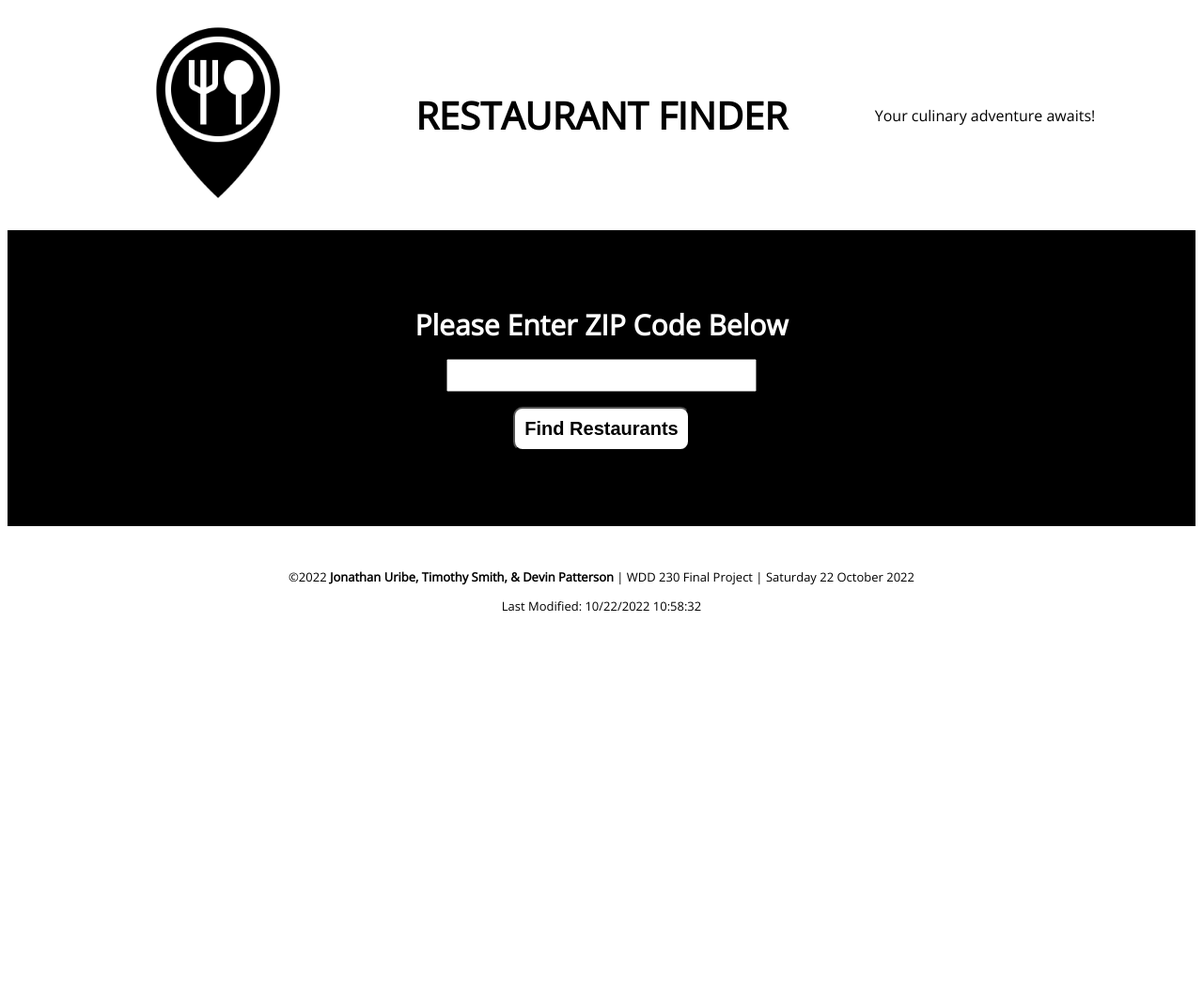
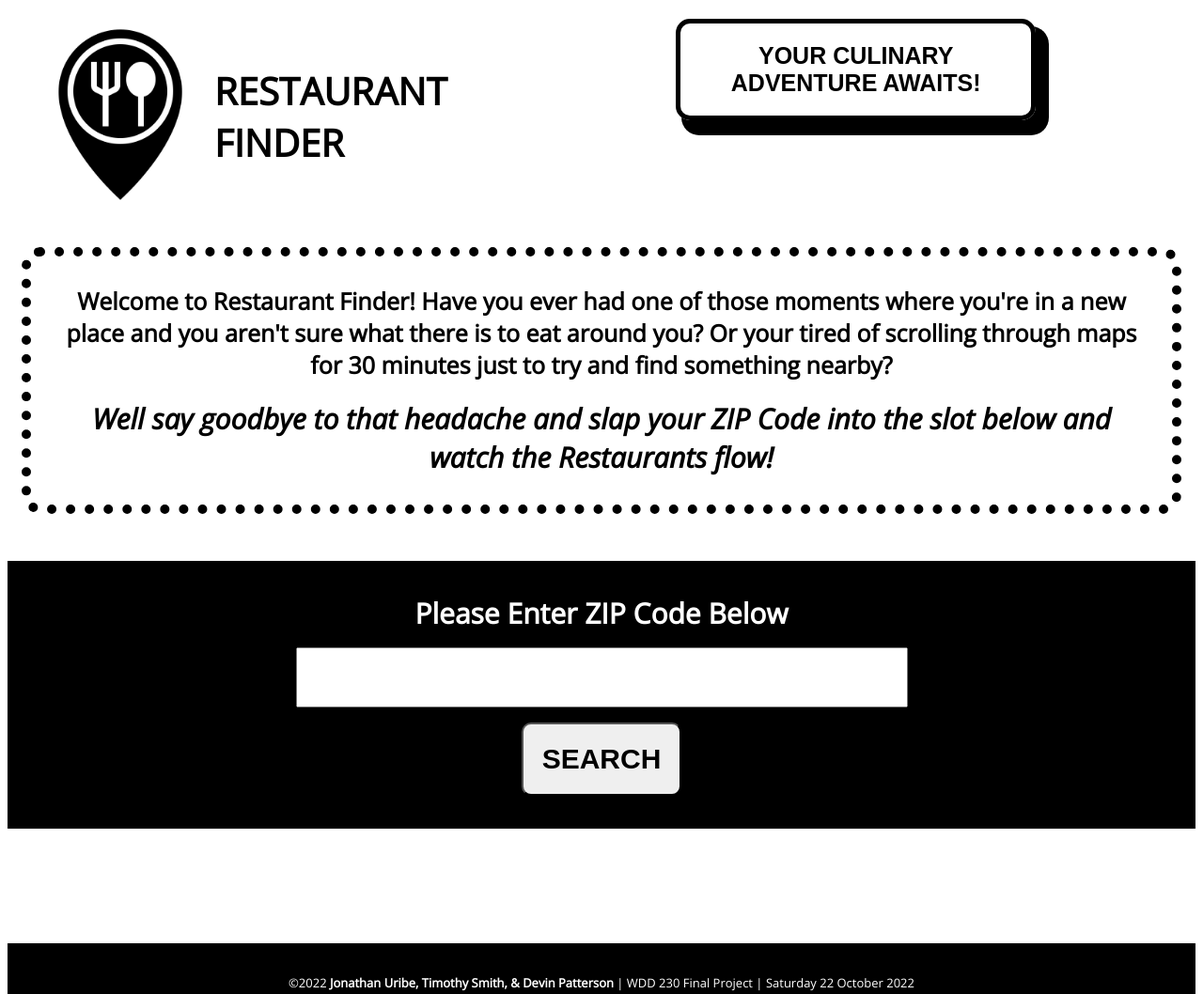
Before and after one commit to DPatter52/WDD-330-Portfolio-Project, a website: page index.html in a window 1280 px wide. Shown: the top 1058 px of the page at 94% size. Before the commit the page ends 800 px from the top, so only its background shows below. Drawn offline with nearby package versions, Linux system fonts and the light colour scheme.

Commit message:
Huge update to javascript and css

```diff
--- a/css/main.css
+++ b/css/main.css
@@ -1,58 +1,87 @@
 /* Animation css */
 
-/* .animation {
+.animation {
+  text-align: center;
   animation-duration: 5s;
   animation-name: slidein;
   animation-iteration-count: infinite;
-    font-size: 30px;
+  font-size: 25px;
+  padding: 20px;
+  border-radius: 15px;
+  font-family: sans-serif;
+  font-weight: 700;
+  margin-left: 150px;
+  margin-right: 150px;
+  box-shadow: 10px 12px 0px 4px;
+  border: solid black 5px;
 }
 
 @keyframes slidein {
   0% {
+    margin-bottom: 100px;
+    margin-top: 0%;
+  }
+  50% {
+    margin-top: 100px;
     margin-bottom: 0%;
   }
-    50% {
-      margin-top: 250px;
+  100% {
+    margin-bottom: 100px;
+    margin-top: 0%;
   }
-    100% {
-      margin-bottom: 0%;
 }
 
-  } */
-
 html {
-    font-family: 'Open Sans', sans-serif;
+  font-family: "Open Sans", sans-serif;
 }
 
 header {
   display: grid;
-    grid-template-columns: 1fr 1fr 1fr;
+  grid-template-columns: 0.3fr 1fr 2fr;
   align-items: center;
-    justify-items: center;
   margin: 20px;
 }
 
-.title{
+.title {
   font-size: 40px;
   font-weight: 600;
+  width: 100px;
 }
 
 main {
   align-items: center;
   align-content: center;
   justify-content: center;
-    background-color: rgb(0, 0, 0);
   margin-bottom: 2rem;
-    padding: 5rem;
-    /* border-radius: solid black 20px; */
 }
 
-#zipcode{
+.opening_para {
+    font-size: 25px;
+    font-weight: 600;
+    margin: 15px;
+    margin-bottom: 20px;
+    padding: 30px;
+    text-align: center;
+    border: dotted black 10px;
+    border-radius: 20px;
+}
+
+.para_part2 {
+    font-size: 30px;
+    margin-top: 20px;
+    font-style: oblique;
+}
+
+#zipcode {
   display: flex;
   flex-direction: column;
   justify-content: center;
   align-items: center;
   row-gap: 1em;
+  background-color: rgb(0, 0, 0);
+  margin-top: 50px;
+  padding-top: 35px;
+  padding-bottom: 35px;
 }
 
 .userinput {
@@ -62,20 +91,20 @@ main {
 }
 
 #userinput {
-    font-size: 25px;
+  font-size: 50px;
+  text-align: center;
   outline: none;
 }
 
 .userinput_button {
-    font-size: 20px;
-    padding: .5em;
+  font-size: 30px;
+  padding: 20px;
   border-radius: 10px;
-    background-color: rgb(255, 255, 255);
   font-weight: 600;
 }
 
 .userinput_button:hover {
-    background-color: rgb(248, 77, 77);
+  background-color: #bababa;
   color: rgb(0, 0, 0);
   cursor: pointer;
 }
@@ -85,32 +114,68 @@ main {
   color: black;
 }
 
+.divider {
+  background-color: white;
+}
 
-#Restaurants{
+#cards {
+  display: grid;
+  grid-template-columns: repeat(2, 1fr);
+  grid-auto-rows: 400px;
+  margin-top: 50px;
+  padding: 20px;
+  gap: 20px;
+}
+
+#cards section {
+  display: grid;
+  border: solid black 5px;
+  border-radius: 10px;
+  padding: 15px;
+}
+
+h2 {
+  background-color: black;
+  font-size: 30px;
+  color: white;
+  padding: 20px;
+  border-radius: 10px;
+}
+
+section p1,
+p2,
+p3,
+p4 {
+  margin-left: 60px;
+  font-size: 22px;
+}
+
+#Restaurants {
   display: flex;
   justify-content: center;
   column-gap: 15rem;
 }
 
-div article{
+div article {
   border-style: solid;
   justify-content: center;
-
 }
 
-.assignment{
+.assignment {
   display: flex;
   justify-content: center;
 }
 
-#last_modification{
+#last_modification {
   display: flex;
   flex-direction: row;
   justify-content: center;
-
 }
 
 footer {
   font-size: small;
   text-align: center;
+  padding: 20px;
+  background-color: black;
+  color: white;
 }
--- a/index.html
+++ b/index.html
@@ -1,44 +1,73 @@
 <!DOCTYPE html>
 <html lang="en">
   <head>
+    <meta charset="UTF-8" />
+    <meta name="viewport" content="width=device-width, initial-scale=1.0" />
+    <meta name="description" content="WDD 330: Final Portfolio Project - Restaurant Finder">
     <title>Resturant Finder</title>
-        <meta charset="UTF-8">
-        <meta name="viewport" content="width=device-width, initial-scale=1.0">
-        <link rel="stylesheet" href="css/main.css">
-        <link rel="preconnect" href="https://fonts.googleapis.com">
-        <link rel="preconnect" href="https://fonts.gstatic.com" crossorigin>
-        <link href="https://fonts.googleapis.com/css2?family=Open+Sans:ital@0;1&display=swap" rel="stylesheet">
-        <link rel="stylesheet" href="https://cdnjs.cloudflare.com/ajax/libs/animate.css/4.1.1/animate.min.css"/>
+    <link rel="stylesheet" href="css/main.css" />
+    <link rel="preconnect" href="https://fonts.googleapis.com" />
+    <link rel="preconnect" href="https://fonts.gstatic.com" crossorigin />
+    <link
+      href="https://fonts.googleapis.com/css2?family=Open+Sans:ital@0;1&display=swap"
+      rel="stylesheet"
+    />
+    <link
+      rel="stylesheet"
+      href="https://cdnjs.cloudflare.com/ajax/libs/animate.css/4.1.1/animate.min.css"
+    />
   </head>
   <body>
     <header>
       <div class="header-logo">
-                <picture class="logo"><img src="images/restaurant-min.png" width="200" alt="Logo" ></picture>
+        <picture class="logo"
+          ><img src="images/restaurant-min.png" width="200" alt="Logo"
+        /></picture>
       </div>
       <div class="title">RESTAURANT FINDER</div>
-            <div class="animation">
-                    Your culinary adventure awaits!
-            </div>
+      <div class="animation">YOUR CULINARY ADVENTURE AWAITS!</div>
     </header>
     <main>
-            <div id="zipcode">
-                <label class="userinput" for="userinput">Please Enter ZIP Code Below</label>
-                <input type="text" id="userinput" name="userinput" required>
-                <button class="userinput_button" onclick='getRestaurants()'>Find Restaurants</button>
+      <section class="opening_para">
+        <div class="para_part1">
+          Welcome to Restaurant Finder! Have you ever had one of those moments
+          where you're in a new place and you aren't sure what there is to eat
+          around you? Or your tired of scrolling through maps for 30 minutes
+          just to try and find something nearby?
         </div>
 
+        <div class="para_part2">
+          Well say goodbye to that headache and slap your ZIP Code into the slot
+          below and watch the Restaurants flow!
+        </div>
+      </section>
+
+      <div id="zipcode">
+        <label class="userinput" for="userinput"
+          >Please Enter ZIP Code Below</label
+        >
+        <input type="text" id="userinput" name="userinput" required />
+        <button class="userinput_button" onclick="getRestaurants()">
+          SEARCH
+        </button>
+      </div>
+
+      <section class="divider"></section>
+
       <section id="cards"></section>
-
     </main>
     <footer>
       <div class="assignment">
-                <p class="assignmentLine">&copy;<span id="year"></span>  <strong>Jonathan Uribe, Timothy Smith, & Devin Patterson</strong> | WDD 230 Final Project | <span id="currentdate"></span></p>
+        <p class="assignmentLine">
+          &copy;<span id="year"></span>
+          <strong>Jonathan Uribe, Timothy Smith, & Devin Patterson</strong> |
+          WDD 230 Final Project | <span id="currentdate"></span>
+        </p>
       </div>
 
       <div id="last_modification">
         <script id="last" src="js/date.js"></script>
       </div>
-
     </footer>
     <script src="js/cards.js"></script>
   </body>
--- a/js/cards.js
+++ b/js/cards.js
@@ -1,37 +1,39 @@
-
-let key = "3a94406d73mshb1d2ba951df67fbp13b018jsn2a0cc1fd637f"
-const cards = document.querySelector('.cards');
+let key = "3a94406d73mshb1d2ba951df67fbp13b018jsn2a0cc1fd637f";
+const cards = document.getElementById("cards");
 
 function getRestaurants() {
-	let userinput = document.getElementById('userinput').value;
+  let userinput = document.getElementById("userinput").value;
 
-	fetch(`https://restaurants-near-me-usa.p.rapidapi.com/restaurants/location/zipcode/${userinput}/0`, {
-		method: 'GET',
+  fetch(
+    `https://restaurants-near-me-usa.p.rapidapi.com/restaurants/location/zipcode/${userinput}/0`,
+    {
+      method: "GET",
       headers: {
-			'X-RapidAPI-Key': key,
-			'X-RapidAPI-Host': 'restaurants-near-me-usa.p.rapidapi.com'
+        "X-RapidAPI-Key": key,
+        "X-RapidAPI-Host": "restaurants-near-me-usa.p.rapidapi.com",
+      },
     }
-	})
-		.then(response => response.json())
-		.then(response => console.log(response))
-		.then(response => showRestaurants(response))
-		.catch(err => console.error(err));
-};
+  )
+    .then((response) => response.json())
+    .then((response) => showRestaurants(response))
+    // .then(response => console.log(response))
+    .catch((err) => console.error(err));
+}
 
 function showRestaurants(response) {
-	response.restaurants.forEach(restaurant => {
-		let card = document.createElement('section');
-		let h2 = document.createElement('h2');
-		let p1 = document.createElement('p1');
-		let p2 = document.createElement('p2');
-		let p3 = document.createElement('p3');
-		let p4 = document.createElement('p4');
+  response.restaurants.forEach((restaurant) => {
+    let card = document.createElement("section");
+    let h2 = document.createElement("h2");
+    let p1 = document.createElement("p1");
+    let p2 = document.createElement("p2");
+    let p3 = document.createElement("p3");
+    let p4 = document.createElement("p4");
 
     h2.innerHTML = `${restaurant.restaurantName}`;
-		p1.innerHTML = `${restaurant.hoursInterval}`;
-		p2.innerHTML = `${restaurant.phone}`;
-		p3.innerHTML = `${restaurant.address}`;
-		p4.innerHTML = `${restaurant.website}`;
+    p1.innerHTML = `<strong>Business Hours: </strong>${restaurant.hoursInterval}`;
+    p2.innerHTML = `<strong>Phone Number: </strong>${restaurant.phone}`;
+    p3.innerHTML = `<strong>Address: </strong>${restaurant.address}`;
+    p4.innerHTML = `<strong>Website: </strong>${restaurant.website}`;
 
     card.append(h2);
     card.append(p1);
@@ -41,4 +43,4 @@ function showRestaurants(response) {
 
     cards.appendChild(card);
   });
-};
+}
--- a/js/date.js
+++ b/js/date.js
@@ -1,9 +1,12 @@
-var date = (new Date().getFullYear());
+var date = new Date().getFullYear();
 document.getElementById("year").innerHTML = date;
 
-
-var currentdate = new Date().toLocaleDateString('en-GB', {weekday:"long", year:"numeric", month:"long", day:"numeric"});
+var currentdate = new Date().toLocaleDateString("en-GB", {
+  weekday: "long",
+  year: "numeric",
+  month: "long",
+  day: "numeric",
+});
 document.getElementById("currentdate").innerHTML = currentdate;
 
-
 document.write("Last Modified: " + document.lastModified);
```
Lines whose indentation alone changed are shown as unchanged.
